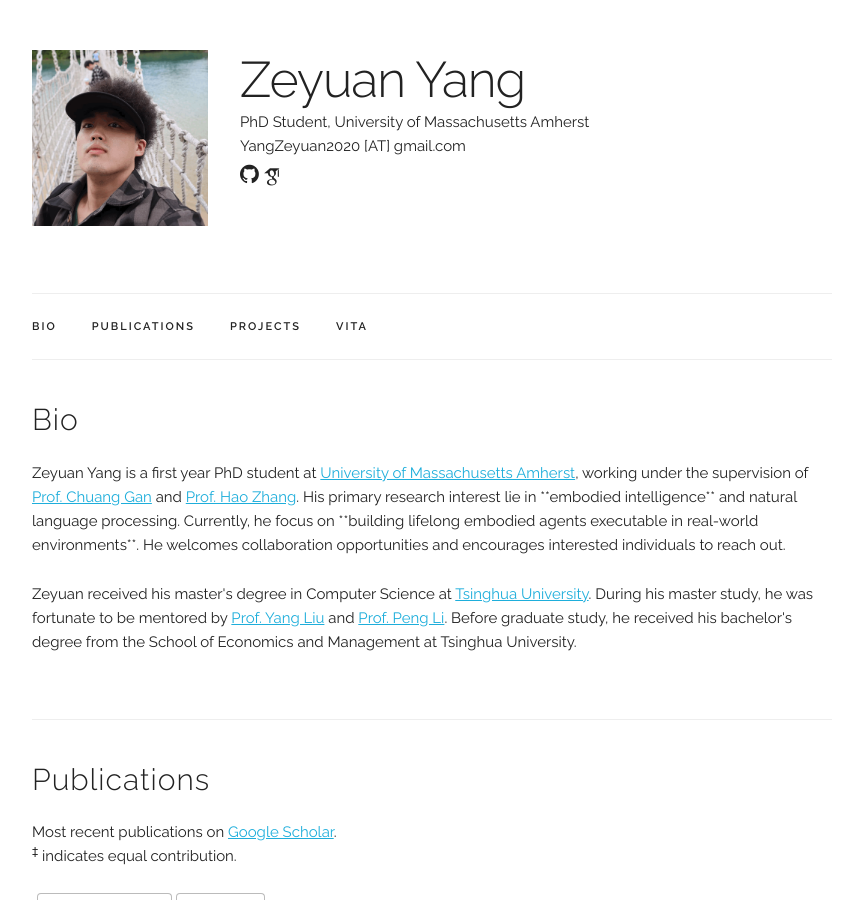
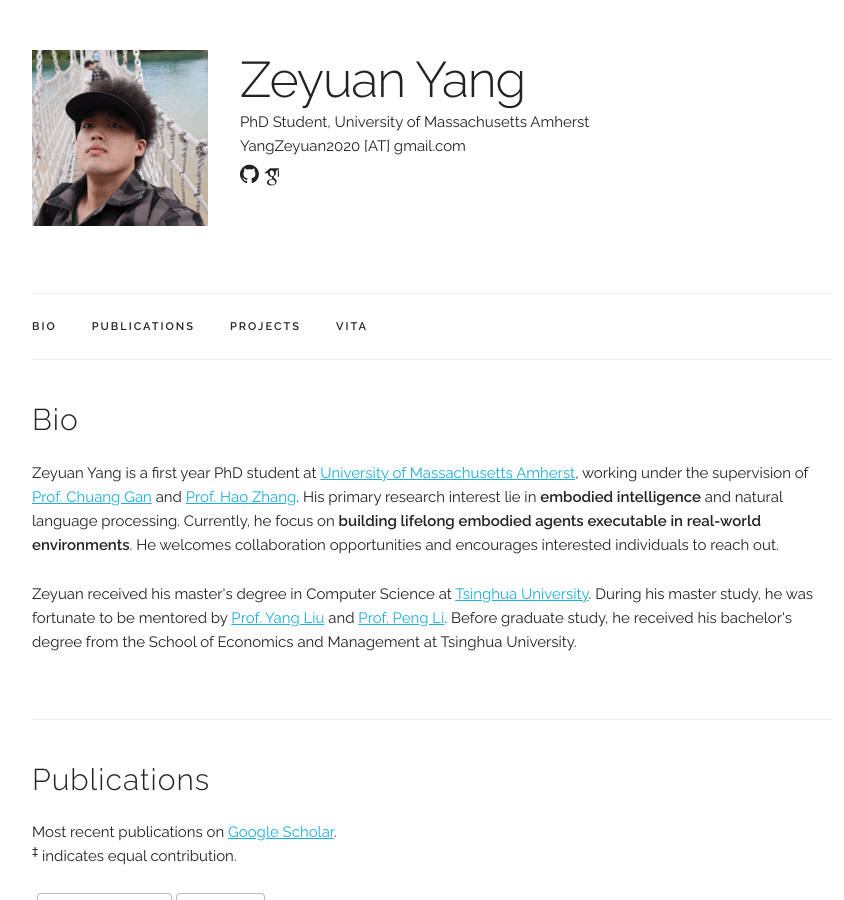
Before and after one commit to MiicheYang/MiicheYang.github.io, a Jekyll site: the page built from index.html, in a window 1280 px wide and 900 px high. Shown: the whole window, without its empty margins (208-1052 px from the left). Built offline with Jekyll 4.4.1, drawn with Linux system fonts in a browser that asks for light colours; some web fonts are replaced.

Commit message:
highlight

```diff
--- a/index.html
+++ b/index.html
@@ -6,7 +6,7 @@ title: Home
 <div class="docs-section" id="bio">
   <h4>Bio</h4>
   <p>
-    Zeyuan Yang is a first year PhD student at <a href="=https://www.umass.edu/">University of Massachusetts Amherst</a>, working under the supervision of <a href="https://people.csail.mit.edu/ganchuang/">Prof. Chuang Gan</a> and <a href="https://hcr.cs.umass.edu/index.html">Prof. Hao Zhang</a>. His primary research interest lie in **embodied intelligence** and natural language processing. Currently, he focus on **building lifelong embodied agents executable in real-world environments**. He welcomes collaboration opportunities and encourages interested individuals to reach out.
+    Zeyuan Yang is a first year PhD student at <a href="=https://www.umass.edu/">University of Massachusetts Amherst</a>, working under the supervision of <a href="https://people.csail.mit.edu/ganchuang/">Prof. Chuang Gan</a> and <a href="https://hcr.cs.umass.edu/index.html">Prof. Hao Zhang</a>. His primary research interest lie in <b>embodied intelligence</b> and natural language processing. Currently, he focus on <b>building lifelong embodied agents executable in real-world environments</b>. He welcomes collaboration opportunities and encourages interested individuals to reach out.
   </p>
 
   <p>
```
